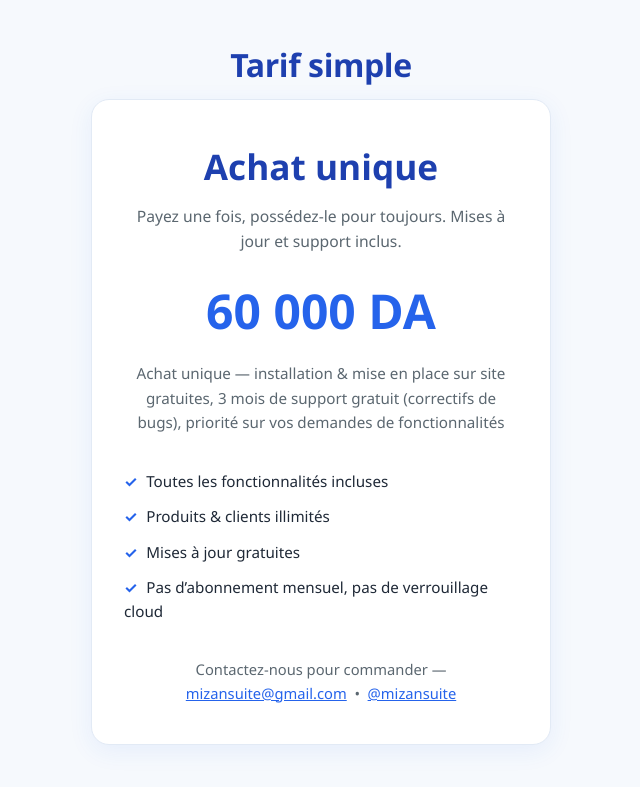
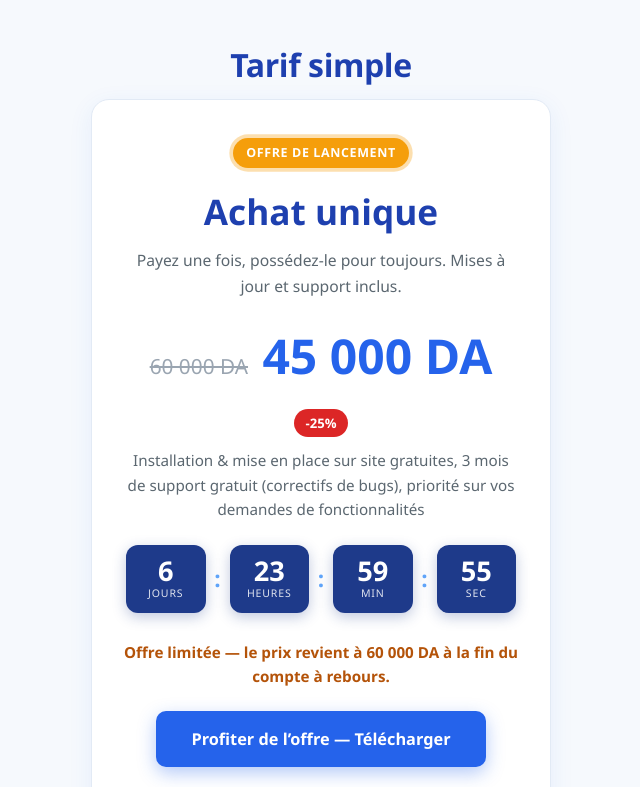
Before and after one commit to mizan-suite/mizan-suite, a website: page trial/public/index.html in a window 1280 px wide. Shown: the part 3900-4687 px from the top of the page, without its empty margins (319-959 px from the left). Drawn offline with Linux system fonts and the light colour scheme.

Commit message:
Landing: launch offer 60k->45k DA with 7-day countdown

```diff
--- a/trial/public/index.html
+++ b/trial/public/index.html
@@ -191,6 +191,47 @@
     .price-box .price-includes { display: block; margin-top: .7rem; font-size: .95rem; color: var(--muted); max-width: 34rem; margin-left: auto; margin-right: auto; }
 
     .price-box .cta-line { color: var(--muted); font-size: .92rem; }
+
+    /* ---------- limited-time offer ---------- */
+    .offer-badge {
+      display: inline-block; background: #f59e0b; color: #fff; font-weight: 700;
+      font-size: .78rem; letter-spacing: .05em; text-transform: uppercase;
+      padding: .32rem .85rem; border-radius: 999px; margin-bottom: .9rem;
+      animation: pulse-badge 1.6s infinite;
+    }
+    @keyframes pulse-badge {
+      0%, 100% { box-shadow: 0 0 0 0 rgba(245,158,11,.55); }
+      50% { box-shadow: 0 0 0 9px rgba(245,158,11,0); }
+    }
+    .price-row { display: flex; align-items: baseline; justify-content: center; gap: .9rem; flex-wrap: wrap; }
+    .price-old { font-size: 1.3rem; color: #9aa5b1; text-decoration: line-through; }
+    .price-save {
+      font-size: .82rem; font-weight: 700; color: #fff; background: #dc2626;
+      padding: .22rem .7rem; border-radius: 999px;
+    }
+    .countdown {
+      display: flex; gap: .55rem; justify-content: center; align-items: center;
+      margin: 1.5rem auto 1.7rem; max-width: 390px;
+    }
+    .countdown .cd-box {
+      flex: 1; background: var(--blue-darker); color: #fff; border-radius: 12px;
+      padding: .65rem .3rem; text-align: center; box-shadow: 0 4px 14px rgba(30,58,138,.28);
+    }
+    .countdown .cd-num { font-size: 1.7rem; font-weight: 800; line-height: 1.1; font-variant-numeric: tabular-nums; }
+    .countdown .cd-label { font-size: .66rem; text-transform: uppercase; letter-spacing: .08em; opacity: .85; }
+    .countdown .cd-sep { font-size: 1.4rem; font-weight: 800; color: var(--blue-light); }
+    .offer-line { font-weight: 600; color: #b45309; margin-top: .3rem; font-size: .95rem; }
+    .offer-ended { display: none; font-weight: 700; color: #dc2626; margin-top: .6rem; }
+    .offer-cta {
+      display: inline-block; margin-top: 1.4rem; background: var(--blue); color: #fff;
+      font-weight: 700; padding: .95rem 2.2rem; border-radius: 10px; text-decoration: none;
+      font-size: 1.02rem; box-shadow: 0 6px 18px rgba(37,99,235,.35);
+      transition: transform .15s, box-shadow .15s;
+    }
+    .offer-cta:hover { transform: translateY(-2px); box-shadow: 0 10px 26px rgba(37,99,235,.5); }
+    @media (max-width: 420px) {
+      .countdown .cd-num { font-size: 1.35rem; }
+    }
     /* faq */
     .faq { max-width: 760px; margin: 0 auto; }
     .faq details {
@@ -333,12 +374,29 @@
     <section class="wrap">
       <h2 class="section-title">Tarif simple</h2>
       <div class="price-box">
+        <span class="offer-badge">Offre de lancement</span>
         <div class="amount">Achat unique</div>
         <p class="sub">Payez une fois, possédez-le pour toujours. Mises à jour et support inclus.</p>
         <div class="price-main">
-          <span class="price-new">60&nbsp;000&nbsp;DA</span>
-          <span class="price-includes">Achat unique &mdash; installation &amp; mise en place sur site gratuites, 3 mois de support gratuit (correctifs de bugs), priorité sur vos demandes de fonctionnalités</span>
+          <div class="price-row">
+            <span class="price-old">60&nbsp;000&nbsp;DA</span>
+            <span class="price-new">45&nbsp;000&nbsp;DA</span>
+            <span class="price-save">-25%</span>
+          </div>
+          <span class="price-includes">Installation &amp; mise en place sur site gratuites, 3 mois de support gratuit (correctifs de bugs), priorité sur vos demandes de fonctionnalités</span>
         </div>
+        <div class="countdown" id="offer-countdown">
+          <div class="cd-box"><div class="cd-num" id="cd-days">7</div><div class="cd-label">Jours</div></div>
+          <div class="cd-sep">:</div>
+          <div class="cd-box"><div class="cd-num" id="cd-hours">00</div><div class="cd-label">Heures</div></div>
+          <div class="cd-sep">:</div>
+          <div class="cd-box"><div class="cd-num" id="cd-min">00</div><div class="cd-label">Min</div></div>
+          <div class="cd-sep">:</div>
+          <div class="cd-box"><div class="cd-num" id="cd-sec">00</div><div class="cd-label">Sec</div></div>
+        </div>
+        <p class="offer-line">Offre limitée &mdash; le prix revient à 60&nbsp;000&nbsp;DA à la fin du compte &agrave; rebours.</p>
+        <p class="offer-ended" id="offer-ended">Cette offre est terminée &mdash; contactez-nous pour le tarif en vigueur.</p>
+        <a class="offer-cta" href="/download">Profiter de l&rsquo;offre &mdash; Télécharger</a>
         <ul>
           <li>Toutes les fonctionnalités incluses</li>
           <li>Produits &amp; clients illimités</li>
@@ -509,6 +567,33 @@
         else scale = clamp(scale / 1.12, 1, 4);
         applyTransform();
       }, { passive: false });
+
+      // ---------- limited-time offer countdown (7 days from first visit) ----------
+      var cd = document.getElementById('offer-countdown');
+      var ended = document.getElementById('offer-ended');
+      var offerLine = document.querySelector('.offer-line');
+      var deadline = 0;
+      try { deadline = parseInt(localStorage.getItem('mizan_offer_deadline'), 10) || 0; } catch (e) {}
+      if (!deadline) {
+        deadline = Date.now() + 7 * 24 * 60 * 60 * 1000;
+        try { localStorage.setItem('mizan_offer_deadline', deadline); } catch (e) {}
+      }
+      function pad2(n) { return (n < 10 ? '0' : '') + n; }
+      function tickOffer() {
+        var diff = deadline - Date.now();
+        if (diff <= 0) {
+          cd.style.display = 'none';
+          if (offerLine) offerLine.style.display = 'none';
+          ended.style.display = 'block';
+          return;
+        }
+        document.getElementById('cd-days').textContent = Math.floor(diff / 86400000);
+        document.getElementById('cd-hours').textContent = pad2(Math.floor(diff % 86400000 / 3600000));
+        document.getElementById('cd-min').textContent = pad2(Math.floor(diff % 3600000 / 60000));
+        document.getElementById('cd-sec').textContent = pad2(Math.floor(diff % 60000 / 1000));
+      }
+      tickOffer();
+      setInterval(tickOffer, 1000);
     })();
   </script>
 </body>
```
